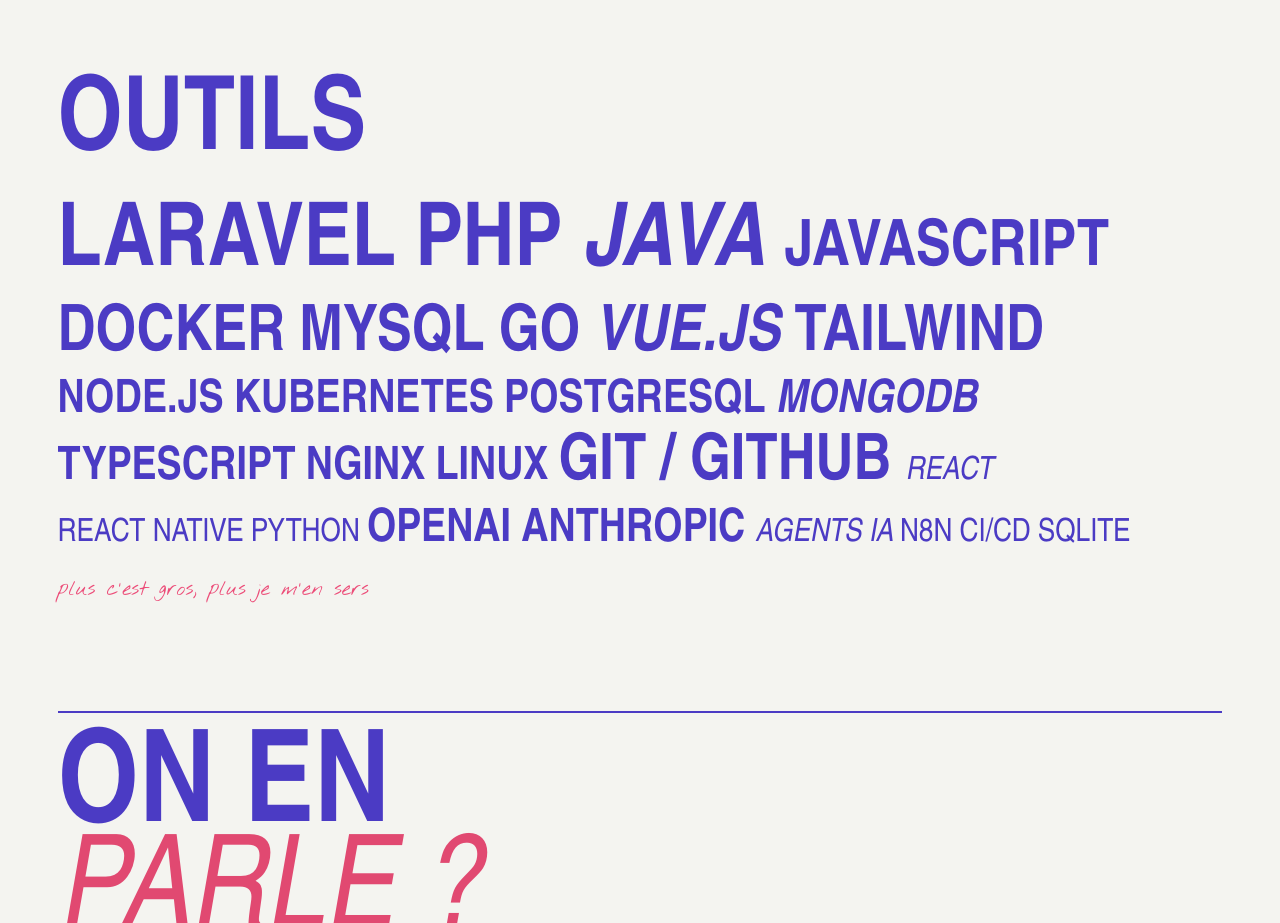
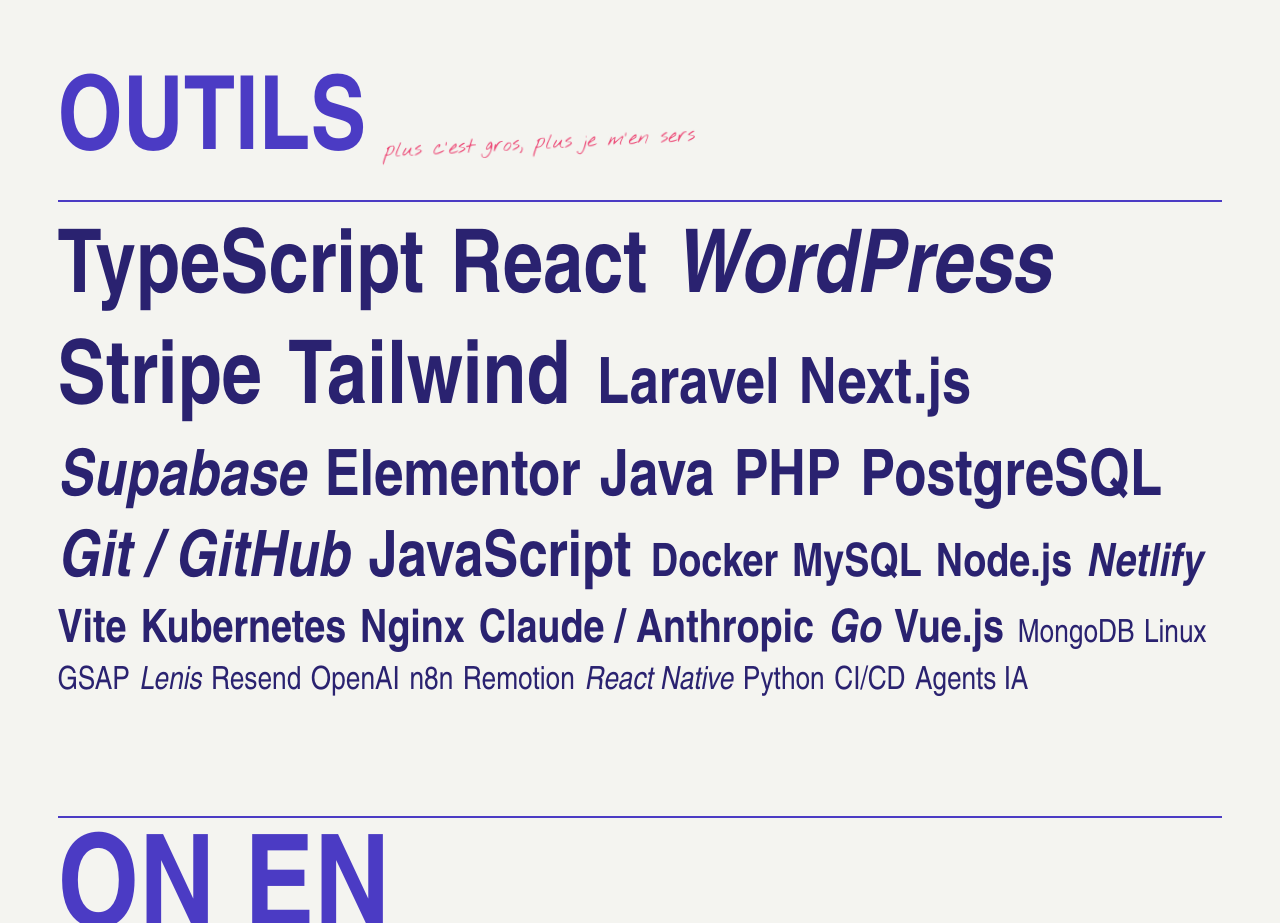
Before and after one commit to StarWeizz/Portfolio-Antonin-Russo-2023, a Vue app: page / in a window 1280 px wide. Shown: the part 5980-6903 px from the top of the page. Built offline with nearby package versions, Linux system fonts and the light colour scheme; a web font is replaced by a local one.

Commit message:
Outils : liste mise à jour selon l'usage et titre distingué du nuage de mots

```diff
--- a/src/components/zine/ToolsSection.vue
+++ b/src/components/zine/ToolsSection.vue
@@ -3,10 +3,12 @@
 
 // [nom, intensité d'usage 1-5] : la taille, la graisse et la chasse en découlent
 const tools = [
-  ['Laravel', 5], ['PHP', 5], ['Java', 5], ['JavaScript', 4], ['Docker', 4], ['MySQL', 4], ['Go', 4],
-  ['Vue.js', 4], ['Tailwind', 4], ['Node.js', 3], ['Kubernetes', 3], ['PostgreSQL', 3], ['MongoDB', 3],
-  ['TypeScript', 3], ['Nginx', 3], ['Linux', 3], ['Git / GitHub', 4], ['React', 2], ['React Native', 2],
-  ['Python', 2], ['OpenAI', 3], ['Anthropic', 3], ['Agents IA', 2], ['n8n', 2], ['CI/CD', 2], ['SQLite', 2],
+  ['TypeScript', 5], ['React', 5], ['WordPress', 5], ['Stripe', 5], ['Tailwind', 5], ['Laravel', 4],
+  ['Next.js', 4], ['Supabase', 4], ['Elementor', 4], ['Java', 4], ['PHP', 4], ['PostgreSQL', 4],
+  ['Git / GitHub', 4], ['JavaScript', 4], ['Docker', 3], ['MySQL', 3], ['Node.js', 3], ['Netlify', 3],
+  ['Vite', 3], ['Kubernetes', 3], ['Nginx', 3], ['Claude / Anthropic', 3], ['Go', 3], ['Vue.js', 3],
+  ['MongoDB', 2], ['Linux', 2], ['GSAP', 2], ['Lenis', 2], ['Resend', 2], ['OpenAI', 2], ['n8n', 2],
+  ['Remotion', 2], ['React Native', 2], ['Python', 2], ['CI/CD', 2], ['Agents IA', 2],
 ]
 
 const SIZE = [0, 22, 32, 46, 64, 88]
@@ -24,16 +26,17 @@
 </script>
 
 <template>
-  <SectionHeading id="outils" title="Outils" />
+  <SectionHeading id="outils" title="Outils" note="plus c'est gros, plus je m'en sers" />
   <p class="tools" aria-label="Technologies et outils">
     <template v-for="tool in styled" :key="tool.name"><span :style="tool.style">{{ tool.name }}</span> </template>
   </p>
-  <p class="hand tools-note">plus c'est gros, plus je m'en sers</p>
 </template>
 
 <style scoped>
-.tools { margin: 0; font-family: var(--disp); color: var(--ink); line-height: 1.05; text-transform: uppercase; max-width: 1100px; }
-.tools span { display: inline-block; margin: 0 .22em .12em 0; }
+.tools {
+  margin: 0; padding-top: 22px; border-top: 2px solid var(--ink);
+  font-family: var(--disp); color: var(--ink-deep); line-height: 1.12; max-width: 1180px;
+}
+.tools span { display: inline-block; margin: 0 .3em .14em 0; transition: color .2s; }
 .tools span:hover { color: var(--accent); }
-.tools-note { margin: 16px 0 0; }
 </style>
```
